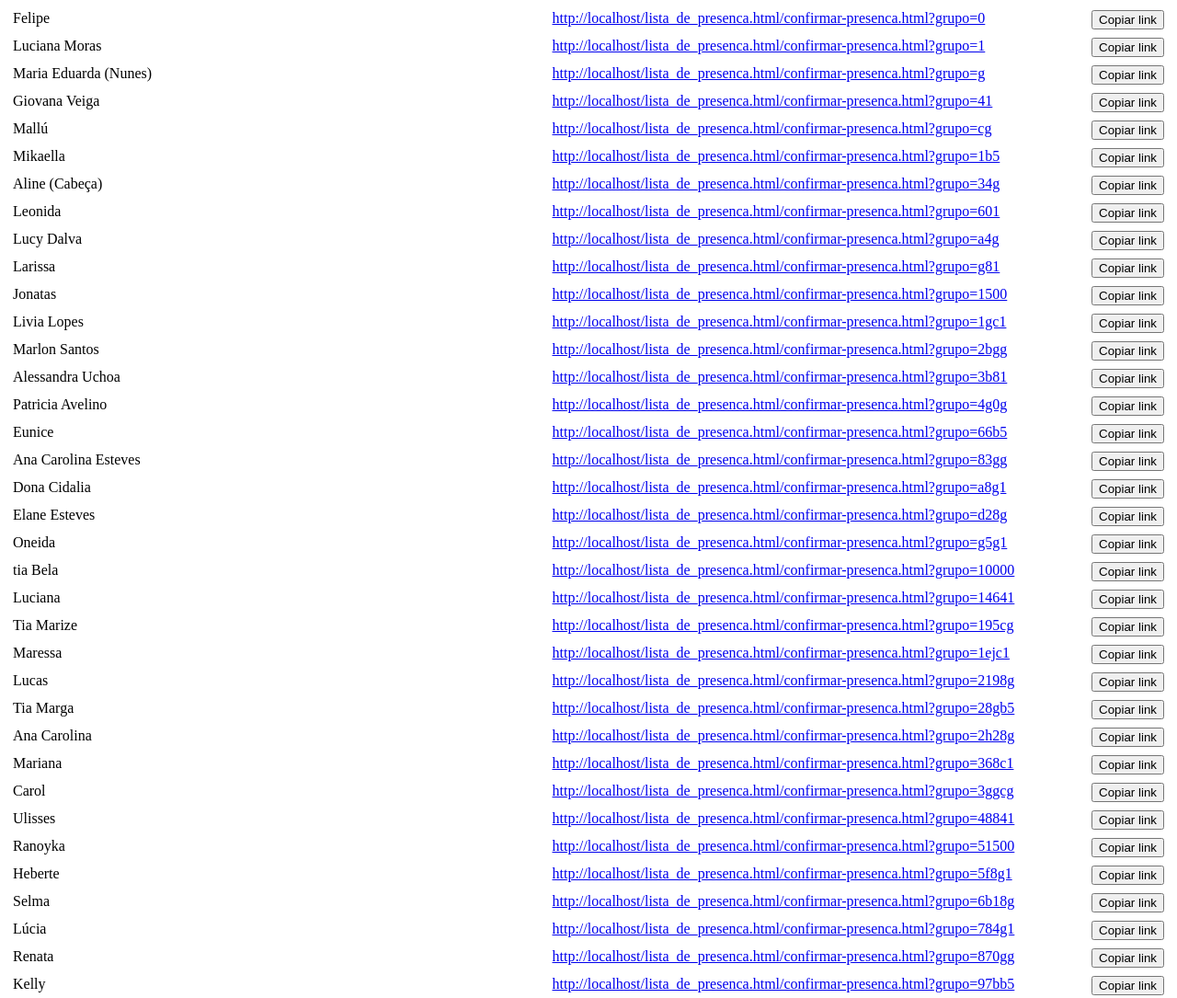
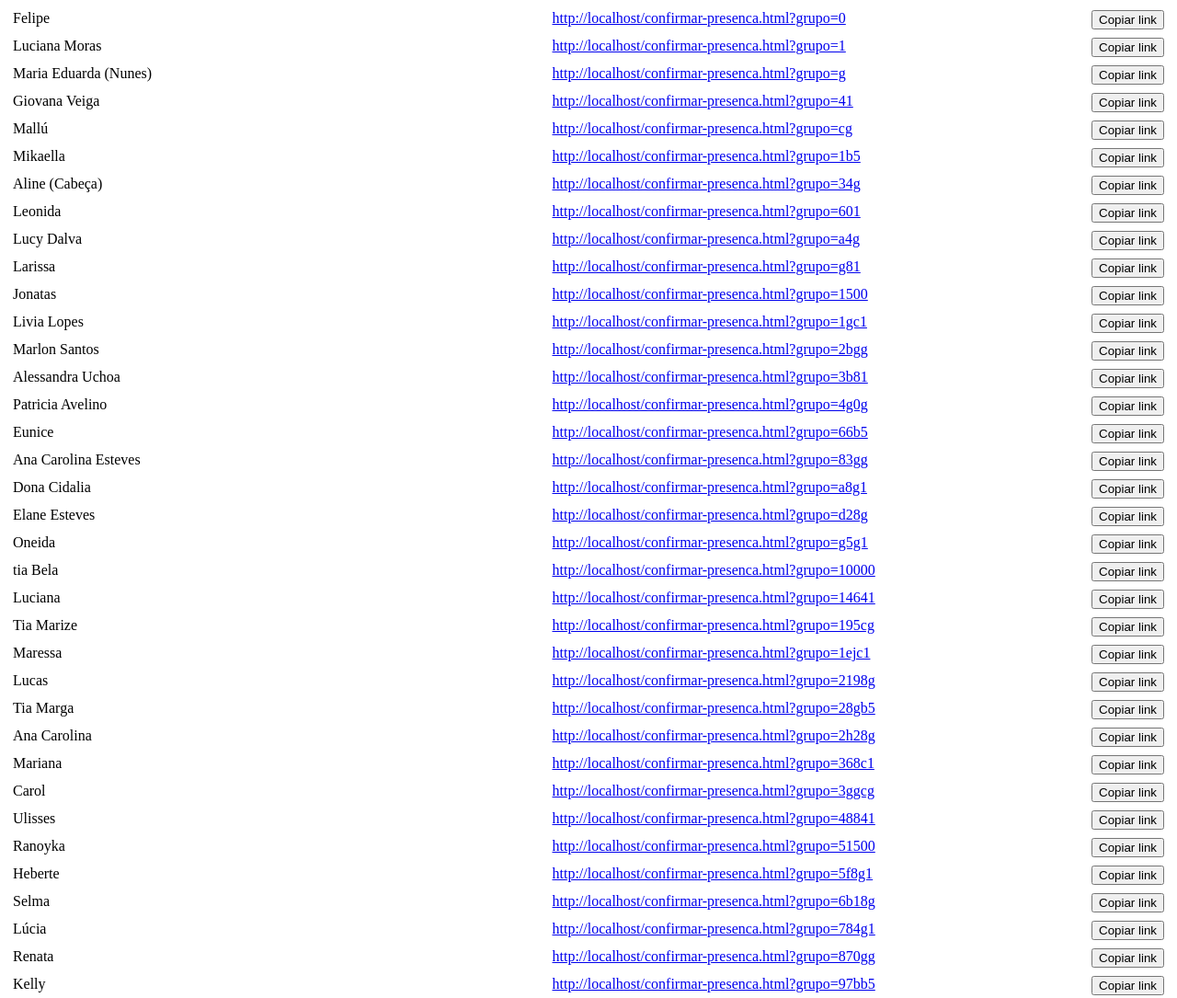
Before and after one commit to alfa-dev/maria_15_anos, a plain HTML site: page lista_de_presenca.html in a window 1280 px wide. Shown: the top 1085 px of the page at 92% size. Drawn offline with Linux system fonts and the light colour scheme.

Commit message:
Fix path name

```diff
--- a/lista_de_presenca.html
+++ b/lista_de_presenca.html
@@ -16,8 +16,8 @@
       }
     });
 
-    const url = new URL(window.location.href);
-    const currentUrlOrigin = url.origin + url.pathname;
+    const href = new URL(window.location.href).href;
+    const currentUrlOrigin = href.split('/').slice(0, -1).join('/');
 
     function copyToClipboard(text) {
       navigator.clipboard.writeText(text);
```
